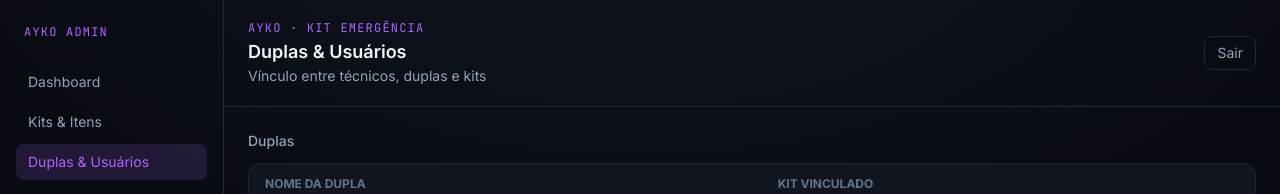
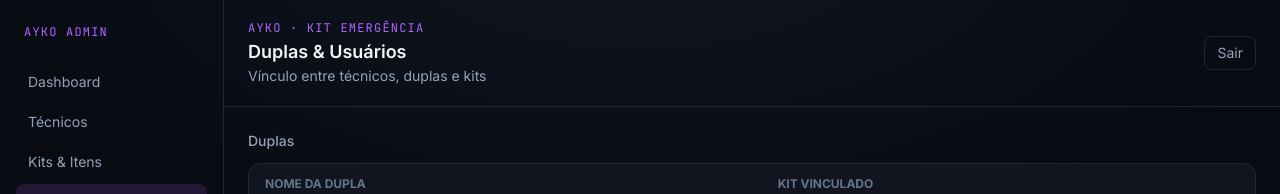
Before and after one commit to mmilanezz/Ayko-kit-emergencia, a Next.js app in the folder ayko-kit-emergencia/: page /admin/duplas in a window 1280 px wide. Shown: the top 194 px of the page. Built offline with nearby package versions, Linux system fonts and the light colour scheme; no server answers; the database is empty.

Commit message:
Add 'Técnicos' link to admin layout

```diff
--- a/ayko-kit-emergencia/app/admin/layout.js
+++ b/ayko-kit-emergencia/app/admin/layout.js
@@ -5,6 +5,7 @@ import { usePathname } from "next/navigation";
 
 const LINKS = [
   { href: "/admin", label: "Dashboard" },
+  { href: "/admin/tecnicos", label: "Técnicos" },
   { href: "/admin/kits", label: "Kits & Itens" },
   { href: "/admin/duplas", label: "Duplas & Usuários" },
 ];
```
